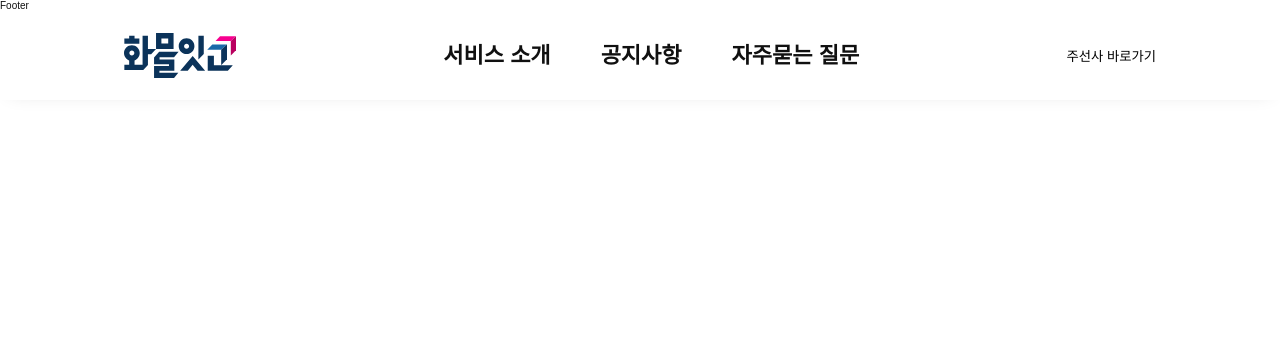
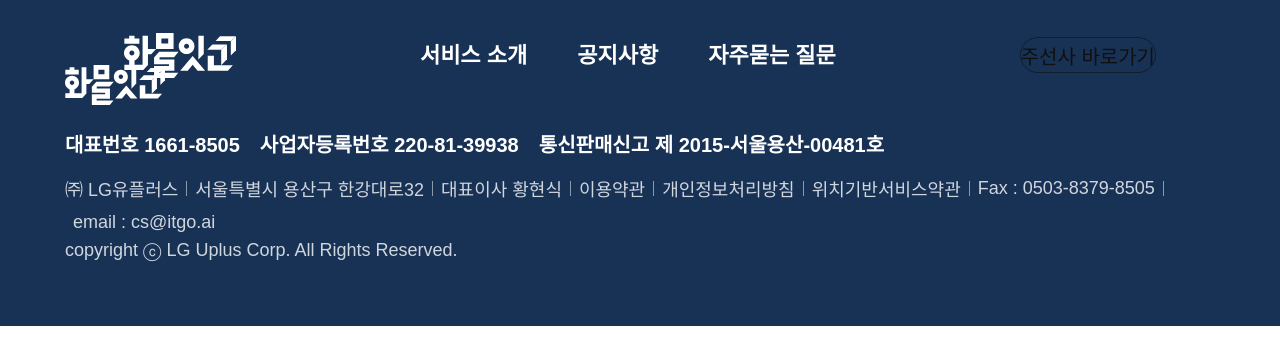
Before and after one commit to boyeong-mdlog/itgoweb, a React (Create React App) app: page / in a window 1280 px wide. Shown: the top 364 px of the page. Built offline with nearby package versions, Linux system fonts and the light colour scheme; a web font is replaced by a local one.

Commit message:
20240828 header

```diff
--- a/src/components/layouts/Footer.jsx
+++ b/src/components/layouts/Footer.jsx
@@ -1,9 +1,30 @@
 import React from 'react';
+import {Link} from "react-router-dom";
 
 function Footer() {
     return (
         <>
-            <footer>Footer</footer>
+            <footer>
+                <div className="footer-logo">화물잇고</div>
+                <div className="footer-address">
+                    <span>대표번호 1661-8505</span>
+                    <span>사업자등록번호 220-81-39938</span>
+                    <span>통신판매신고 제 2015-서울용산-00481호</span>
+                </div>
+                <div className="footer-term">
+                    <ul>
+                        <li>㈜ LG유플러스</li>
+                        <li>서울특별시 용산구 한강대로32</li>
+                        <li>대표이사 황현식</li>
+                        <li><Link to="/itgoTerm">이용약관</Link></li>
+                        <li><Link to="/privacyPolicyTerm">개인정보처리방침</Link></li>
+                        <li><Link to="/locationTerm">위치기반서비스약관 </Link></li>
+                        <li>Fax : 0503-8379-8505</li>
+                        <li>email : cs@itgo.ai</li>
+                    </ul>
+                </div>
+                <div className="footer-copyright">copyright ⓒ LG Uplus Corp. All Rights Reserved.</div>
+            </footer>
         </>
     );
 }
--- a/src/components/layouts/Header.jsx
+++ b/src/components/layouts/Header.jsx
@@ -48,21 +48,21 @@
                                     </p>
                                 </li>
                                 <li onMouseEnter={()=>handleHeaderOn(2)} onMouseLeave={handleHeaderOut}>
-                                    <Link to="#">공지사항</Link>
+                                    <Link to="/pub/Notice">공지사항</Link>
                                     <em></em>
                                     <p>
-                                        <Link to="#">공지사항</Link>
-                                        <Link to="#">이벤트</Link>
+                                        <Link to="/pub/Notice">공지사항</Link>
+                                        <Link to="/pub/Notice">이벤트</Link>
                                     </p>
                                 </li>
                                 <li onMouseEnter={()=>handleHeaderOn(3)} onMouseLeave={handleHeaderOut}>
-                                    <Link to="#">자주묻는 질문</Link>
+                                    <Link to="/pub/Question">자주묻는 질문</Link>
                                     <em></em>
                                     <p>
-                                        <Link to="#">전체</Link>
-                                        <Link to="#">차주</Link>
-                                        <Link to="#">주선사</Link>
-                                        <Link to="#">화주</Link>
+                                        <Link to="/pub/Question">전체</Link>
+                                        <Link to="/pub/Question">차주</Link>
+                                        <Link to="/pub/Question">주선사</Link>
+                                        <Link to="/pub/Question">화주</Link>
                                     </p>
                                 </li>
                             </ul>
--- a/src/res/styles/itgoweb.css
+++ b/src/res/styles/itgoweb.css
@@ -80,6 +80,7 @@
   color: #999;
 }
 
+/* Layout */
 header {
   width: 100%;
   position: fixed;
@@ -127,7 +128,7 @@
   display: block;
   width: 2rem;
   height: 0.2rem;
-  background-color: #fff;
+  background-color: #101010;
   margin: 0.4rem 0;
 }
 header .headerWrap .headerInner nav ul {
@@ -201,6 +202,89 @@
   z-index: 110;
   display: none;
 }
+header .headerWrap .headerInner .goTo {
+  height: 3.6rem;
+  font-size: 2rem;
+  font-weight: 500;
+  color: #101010;
+  border-radius: 3rem;
+  border: 1px solid rgba(16, 16, 16, 0.6);
+}
+
+/* Footer */
+footer {
+  background-color: #183256;
+  padding: 6.5rem;
+}
+footer .footer-logo {
+  text-indent: -999em;
+  background: url("../images/logo_white.svg") no-repeat 50% 50%;
+  background-size: 100% auto;
+  width: 10rem;
+  height: 4rem;
+  margin-bottom: 2.4rem;
+}
+footer .footer-address {
+  display: flex;
+  align-items: center;
+  gap: 0 2rem;
+  flex-wrap: wrap;
+  margin-bottom: 0.3rem;
+}
+footer .footer-address span {
+  font-size: 2rem;
+  font-weight: 600;
+  color: #fff;
+}
+footer .footer-term {
+  margin-bottom: 1rem;
+}
+footer .footer-term ul {
+  display: flex;
+  align-items: center;
+  flex-wrap: wrap;
+}
+footer .footer-term ul li {
+  font-size: 1.8rem;
+  color: rgba(255, 255, 255, 0.8);
+  height: 1.5rem;
+  display: flex;
+  align-items: center;
+  justify-content: center;
+  border-right: 1px solid rgba(255, 255, 255, 0.5);
+  padding: 0 0.8rem;
+  margin-top: 1.95rem;
+}
+footer .footer-term ul li:first-child {
+  padding-left: 0;
+}
+footer .footer-term ul li:last-child {
+  border-right: none;
+}
+footer .footer-copyright {
+  font-size: 1.8rem;
+  color: rgba(255, 255, 255, 0.8);
+}
+
+/* Layout */
+#wrap.home header {
+  box-shadow: none;
+}
+#wrap.home header .headerWrap .headerInner h1 {
+  background-image: url("../images/logo_white.svg");
+}
+#wrap.home header .headerWrap .headerInner nav .responseBar span {
+  background-color: #fff;
+}
+#wrap.home header .headerWrap .headerInner nav ul li > a {
+  color: #fff;
+}
+#wrap.home header .headerWrap .headerInner nav ul li p a {
+  color: #fff;
+}
+#wrap.home header .headerWrap .headerInner nav ul li:hover em {
+  background-color: #fff;
+}
 
 #introduction .introduction-main {
   width: 100%;
@@ -214,6 +298,11 @@
   width: 100%;
   height: 90rem;
 }
+#introduction .introduction-main .introduction-media video {
+  width: 100%;
+  height: 90rem;
+  object-fit: cover;
+}
 #introduction .introduction-main .introduction-main-text {
   text-align: center;
   width: 100%;
@@ -223,6 +312,40 @@
   position: absolute;
   flex-direction: column;
 }
+#introduction .introduction-tab .tab-title {
+  width: 100%;
+  background-color: #f3f5f6;
+  height: 7rem;
+  display: flex;
+  align-items: center;
+  justify-content: center;
+  position: relative;
+}
+#introduction .introduction-tab .tab-title button {
+  font-size: 2rem;
+  font-weight: 600;
+  width: calc(100% / 3);
+  height: 7rem;
+  cursor: pointer;
+}
+#introduction .introduction-tab .tab-title .indicate {
+  position: absolute;
+  width: calc(100% / 3);
+  height: 0.8rem;
+  background-color: #e5318e;
+  bottom: 0;
+  left: 0;
+  transition: left 0.5s;
+}
+#introduction .introduction-tab .tab-title.setTab_1 .indicate {
+  left: 0;
+}
+#introduction .introduction-tab .tab-title.setTab_2 .indicate {
+  left: calc((100% / 3) * 1);
+}
+#introduction .introduction-tab .tab-title.setTab_3 .indicate {
+  left: calc((100% / 3) * 2);
+}
 
 @media screen and (max-width: 1440px) {
   header .headerWrap {
@@ -230,6 +353,7 @@
   }
 }
 @media screen and (max-width: 1024px) {
+  /* Layout */
   header .headerWrap {
     height: 6rem;
     padding: 0;
@@ -304,6 +428,41 @@
   header .headerWrap .headerInner.open .responseBg {
     display: block;
   }
+
+  footer {
+    padding: 9.8rem 5.3rem 5.3rem;
+  }
+  footer .footer-term ul {
+    width: 92%;
+  }
+
+  .introduction-tab .tab-title {
+    height: 6rem;
+  }
+  .introduction-tab .tab-title button {
+    height: 6rem;
+  }
+}
+@media screen and (max-width: 768px) {
+  footer {
+    padding: 6.8rem 3rem;
+  }
+  footer .footer-logo {
+    margin-bottom: 1.4rem;
+  }
+  footer .footer-address {
+    margin-bottom: 2.3rem;
+  }
+  footer .footer-term {
+    margin-bottom: 1.2rem;
+  }
+  footer .footer-term ul li {
+    font-size: 1.4rem;
+    margin-top: 1rem;
+  }
+  footer .footer-copyright {
+    font-size: 1.4rem;
+  }
 }
 @keyframes width-right {
   0% {
--- a/src/res/styles/itgoweb.scss
+++ b/src/res/styles/itgoweb.scss
@@ -20,6 +20,7 @@
 textarea {letter-spacing: 0;outline: none;overflow: auto;resize: none;}
 input::placeholder, textarea::placeholder {color: #999;}
 
+/* Layout */
 header {
     width: 100%;position: fixed;top: 0;left: 0;z-index: 100;transition: height 1s;box-shadow: 0 0 20px -10px rgba(16, 16, 16, 0.2);
     .headerWrap {
@@ -29,15 +30,13 @@
         }
         .headerInner {
             width: 100%;display: flex;align-items: center;justify-content: space-between;box-sizing: border-box;
-            h1 {
-                text-indent: -999em;width: 11.2rem;height: 4.5rem;background:url("../images/logo.svg") no-repeat 50% 50%;cursor: pointer;background-size: 100% auto;
-            }
+            h1 {text-indent: -999em;width: 11.2rem;height: 4.5rem;background:url("../images/logo.svg") no-repeat 50% 50%;cursor: pointer;background-size: 100% auto;}
             nav {
                 position: relative;
                 .responseBar {
                     display: none;cursor: pointer;
                     span {
-                        display: block;width: 2rem;height: 0.2rem;background-color: #fff;margin: 0.4rem 0;
+                        display: block;width: 2rem;height: 0.2rem;background-color: #101010;margin: 0.4rem 0;
                     }
                 }
 
@@ -72,6 +71,63 @@
             .responseBg {
                 position: fixed;width: 100%;height: 100vh;background: rgba(0,0,0,.8);backdrop-filter: blur(5px);top: 0;left: 0;z-index: 110;display: none;
             }
+            .goTo {
+                height: 3.6rem;font-size: 2rem;font-weight: 500;color: #101010;border-radius: 3rem;border: 1px solid rgba(16,16,16,.6);
+            }
+        }
+    }
+}
+
+/* Footer */
+footer {
+    background-color: #183256;padding: 6.5rem;
+    .footer-logo {
+        text-indent: -999em;background: url("../images/logo_white.svg") no-repeat 50% 50%;background-size: 100% auto;width: 10rem;height: 4rem;margin-bottom: 2.4rem;
+    }
+    .footer-address {
+        display: flex;align-items: center;gap: 0 2rem;flex-wrap: wrap;margin-bottom: 0.3rem;
+        span {font-size: 2rem;font-weight: 600;color: #fff;}
+    }
+    .footer-term {
+        margin-bottom: 1rem;
+        ul {
+            display: flex;align-items: center;flex-wrap: wrap;
+            li {
+                font-size: 1.8rem;color: rgba(255,255,255,.8);height: 1.5rem;display: flex;align-items: center;justify-content: center;border-right: 1px solid rgba(255,255,255,.5);padding: 0 0.8rem;margin-top: 1.95rem;
+                &:first-child {padding-left: 0;}
+                &:last-child {border-right: none;}
+            }
+        }
+    }
+    .footer-copyright {
+        font-size: 1.8rem;color: rgba(255,255,255,.8);
+    }
+}
+/* Layout */
+
+#wrap.home {
+    header {
+        box-shadow: none;
+        .headerWrap {
+            .headerInner {
+                h1 {background-image: url("../images/logo_white.svg");}
+                nav {
+                    .responseBar {
+                        span {
+                            background-color: #fff;
+                        }
+                    }
+                    ul {
+                        li {
+                            & > a {color: #fff;}
+                            p a {color: #fff;}
+                            &:hover {
+                                em {background-color: #fff;}
+                            }
+                        }
+                    }
+                }
+            }
         }
     }
 }
@@ -80,10 +136,33 @@
         width: 100%;height: 90rem;background-color: #f3f5f6;display: flex;align-items: center;justify-content: center;
         .introduction-media {
             width: 100%;height: 90rem;
+            video {
+                width: 100%;height: 90rem;object-fit: cover;
+            }
         }
         .introduction-main-text {
             text-align: center;width: 100%;display: flex;align-items: center;justify-content: center;position: absolute;flex-direction: column;
         }
     }
+    .introduction-tab {
+        .tab-title {
+            width: 100%;background-color: #f3f5f6;height: 7rem;display: flex;align-items: center;justify-content: center;position: relative;
+            button {
+                font-size: 2rem;font-weight: 600;width: calc(100% / 3);height: 7rem;cursor: pointer;
+            }
+            .indicate {
+                position: absolute;width: calc(100% / 3);height: 0.8rem;background-color: #e5318e;bottom: 0;left: 0;transition: left .5s;
+            }
+            &.setTab_1 {
+                .indicate {left: 0;}
+            }
+            &.setTab_2 {
+                .indicate {left: calc((100% / 3) * 1);}
+            }
+            &.setTab_3 {
+                .indicate {left: calc((100% / 3) * 2);}
+            }
+        }
+    }
 }
 @import "media";
```
Also changed, not shown: src/PUB/Home.jsx (+19 -3 lines), src/PUB/Notice.jsx (added, +11 -0 lines), src/PUB/PUB.jsx (+13 -7 lines), src/PUB/Question.jsx (added, +11 -0 lines), src/components/layouts/Layout.jsx (+6 -1 lines), src/res/styles/_media.scss (+27 -1 lines), 1 other file (tests, documents, lock files or other folders).
